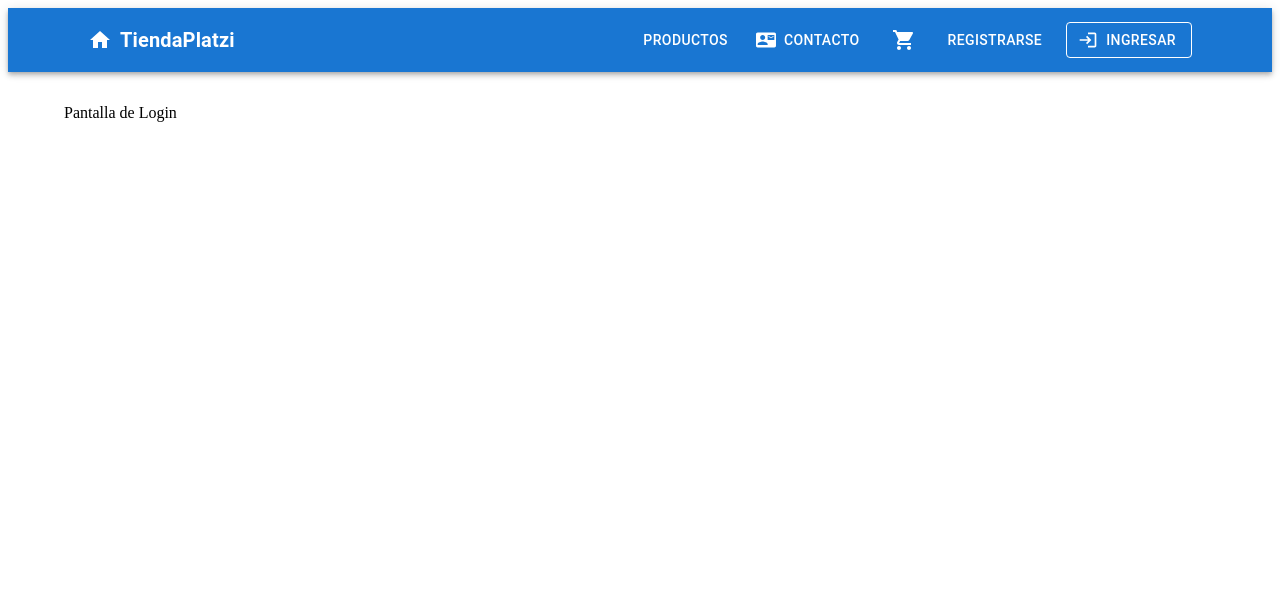
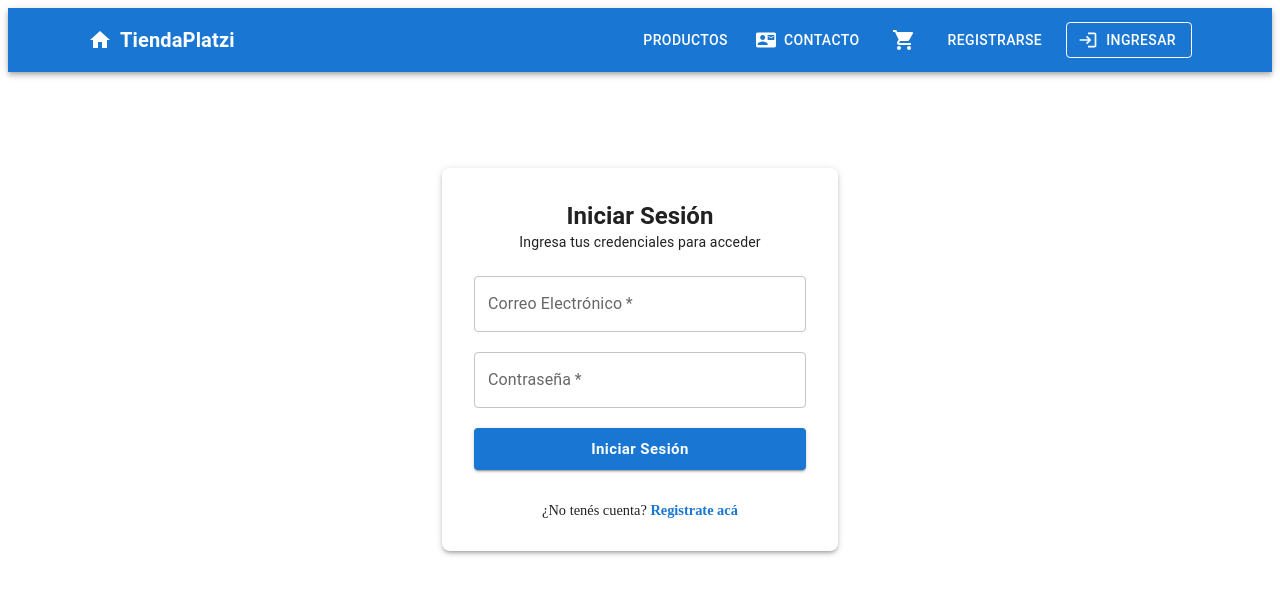
Before and after one commit to Martin-Varela4/ecommerce-react, a React (Vite) app: page /login in a window 1280 px wide. Shown: the top 594 px of the page. Built offline with nearby package versions, Linux system fonts and the light colour scheme.

Commit message:
feat: desarrollo del formulario controlado de login con integracion a UserContext

```diff
--- a/src/pages/Login.jsx
+++ b/src/pages/Login.jsx
@@ -1,3 +1,106 @@
+import React, { useState } from 'react';
+import { Link, useNavigate } from 'react-router-dom';
+import { Box, Typography, TextField, Button, Paper, Alert, Container } from '@mui/material';
+import { useUser } from '../contexts/UserContext'; // <-- Importamos tu contexto obligatorio
+
 export default function Login() {
-  return <div>Pantalla de Login</div>;
+  const { login } = useUser(); // Consumimos la función obligatoria de la consigna
+  const navigate = useNavigate();
+
+  // Estados locales requeridos por la consigna (Formulario, Error y Loading)
+  const [formData, setFormData] = useState({ email: '', password: '' });
+  const [error, setError] = useState(null);
+  const [loading, setLoading] = useState(false);
+
+  // Manejador genérico de inputs que ya conoces
+  const handleChange = (e) => {
+    setFormData({
+      ...formData,
+      [e.target.name]: e.target.value
+    });
+  };
+
+  // Enfoque adaptado: Sin servidor, simulado localmente mediante Context API
+  const handleSubmit = async (e) => {
+    e.preventDefault();
+    setError(null);
+    setLoading(true);
+
+    try {
+      // Intentamos iniciar sesión con los datos locales de UserContext
+      const esExitoso = login(formData.email, formData.password);
+
+      if (esExitoso) {
+        alert('¡Inicio de sesión correcto!');
+        navigate('/perfil'); // Redirigimos directo al perfil del usuario
+      }
+    } catch (err) {
+      // Capturamos el error si las credenciales no coinciden
+      setError(err.message || 'Credenciales inválidas');
+    } finally {
+      setLoading(false);
+    }
+  };
+
+  return (
+    <Container maxWidth="xs" sx={{ mt: 8 }}>
+      <Paper elevation={3} sx={{ p: 4, borderRadius: 2, display: 'flex', flexDirection: 'column', gap: 2 }}>
+        <Box sx={{ textAlign: 'center', mb: 1 }}>
+          <Typography variant="h5" component="h2" sx={{ fontWeight: 'bold' }}>
+            Iniciar Sesión
+          </Typography>
+          <Typography variant="body2" color="text.secondary">
+            Ingresa tus credenciales para acceder
+          </Typography>
+        </Box>
+
+        {/* ALERTA DE ERROR EXIGIDA POR LA CONSIGNA */}
+        {error && <Alert severity="error">{error}</Alert>}
+
+        {/* FORMULARIO CONTROLADO CON MATERIAL UI */}
+        <Box component="form" onSubmit={handleSubmit} sx={{ display: 'flex', flexDirection: 'column', gap: 2.5 }}>
+          <TextField
+            label="Correo Electrónico"
+            type="email"
+            name="email"
+            fullWidth
+            required
+            value={formData.email}
+            onChange={handleChange}
+            placeholder="tu@ejemplo.com"
+          />
+          <TextField
+            label="Contraseña"
+            type="password"
+            name="password"
+            fullWidth
+            required
+            value={formData.password}
+            onChange={handleChange}
+            placeholder="••••••••"
+          />
+
+          <Button
+            type="submit"
+            variant="contained"
+            color="primary"
+            fullWidth
+            size="large"
+            disabled={loading}
+            sx={{ fontWeight: 'bold', textTransform: 'none' }}
+          >
+            {loading ? 'Ingresando...' : 'Iniciar Sesión'}
+          </Button>
+        </Box>
+
+        {/* LINK CORREGIDO SEGÚN TUS RUTAS (cambiado de /register a /registro) */}
+        <Box sx={{ textAlign: 'center', mt: 2, fontSize: '0.9rem' }}>
+          ¿No tenés cuenta?{' '}
+          <Link to="/registro" style={{ color: '#1976d2', fontWeight: 'bold', textDecoration: 'none' }}>
+            Registrate acá
+          </Link>
+        </Box>
+      </Paper>
+    </Container>
+  );
 }
```
